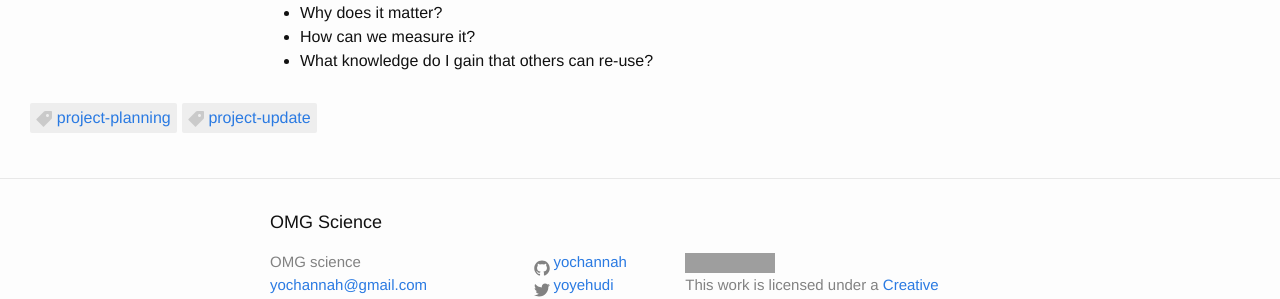
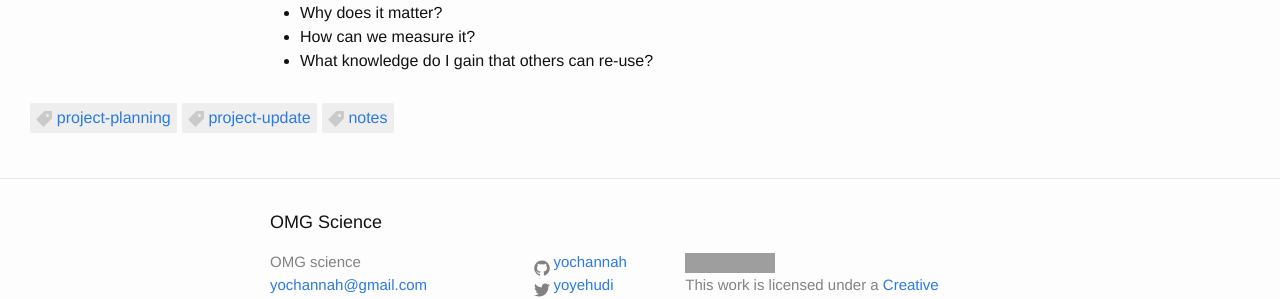
Before and after one commit to yochannah/omgscience, a Jekyll site: the page built from _posts/2019-02-20-project-planning-meeting-notes.md, in a window 1280 px wide. Shown: the part 829-1128 px from the top of the page. Built offline with Jekyll 4.4.1, drawn with Linux system fonts in a browser that asks for light colours; grey boxes are pictures that could not be loaded.

Commit message:
add some tags

```diff
--- a/_posts/2019-02-20-project-planning-meeting-notes.md
+++ b/_posts/2019-02-20-project-planning-meeting-notes.md
@@ -1,7 +1,7 @@
 ---
 layout: post
 title: First project planning meeting
-tags: project-planning project-update
+tags: project-planning project-update notes
 date: 2019-02-20 19:16:00
 ---
 
```
Also changed, not shown: _posts/2019-04-21-reading-millennal-mental-models.md (+1 -1 lines).
